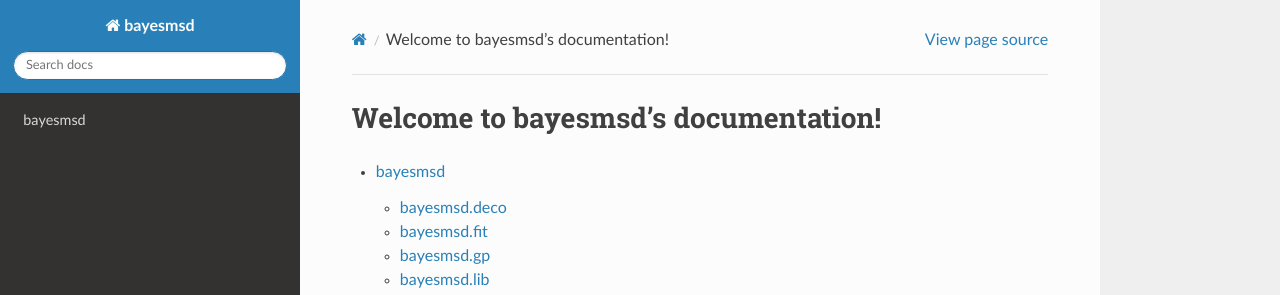
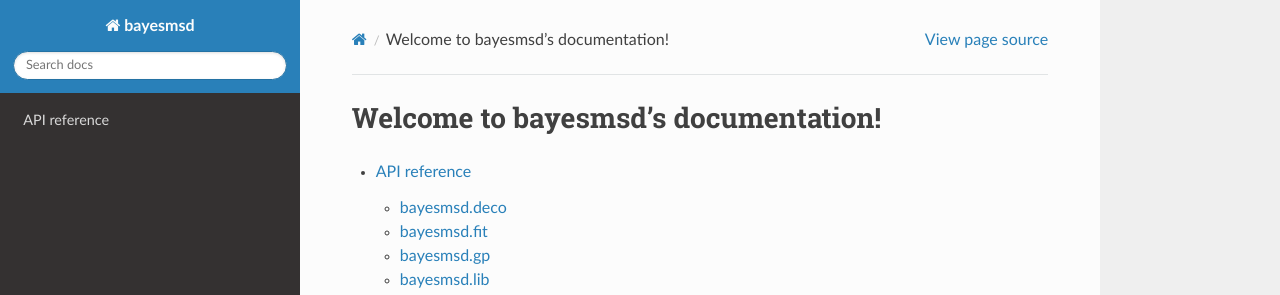
Before and after one commit to OpenTrajectoryAnalysis/bayesmsd, a Sphinx documentation site: the page built from doc/sphinx/source/index.rst, in a window 1280 px wide. Shown: the top 295 px of the page. Built offline with Sphinx 7.4.7 and the Read the Docs theme 2.0.0, drawn with Linux system fonts in a browser that asks for light colours; pages that are not in the unit, such as notebooks, are missing from menus.

Commit message:
update post-apidoc.vim

```diff
--- a/doc/sphinx/source/bayesmsd.rst
+++ b/doc/sphinx/source/bayesmsd.rst
@@ -1,10 +1,5 @@
-bayesmsd
-========
-
-.. contents::
-   :local:
-
-.. automodule:: bayesmsd
+API reference
+=============
 
 
 bayesmsd.deco
@@ -54,3 +49,6 @@ bayesmsd.profiler
    :members:
    :undoc-members:
    :show-inheritance:
+
+.. contents::
+   :local:
```
Also changed, not shown: 1 other file.
